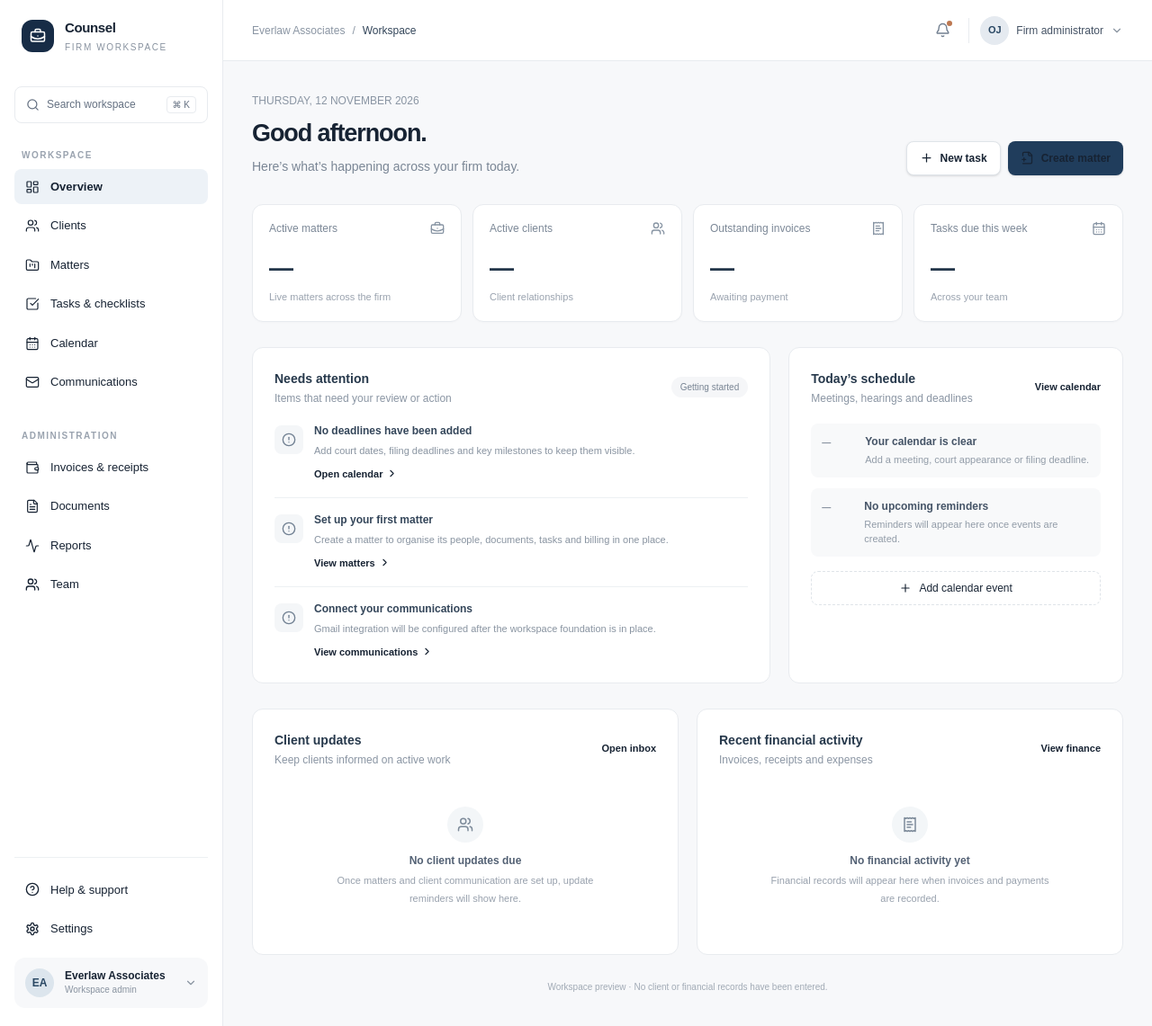
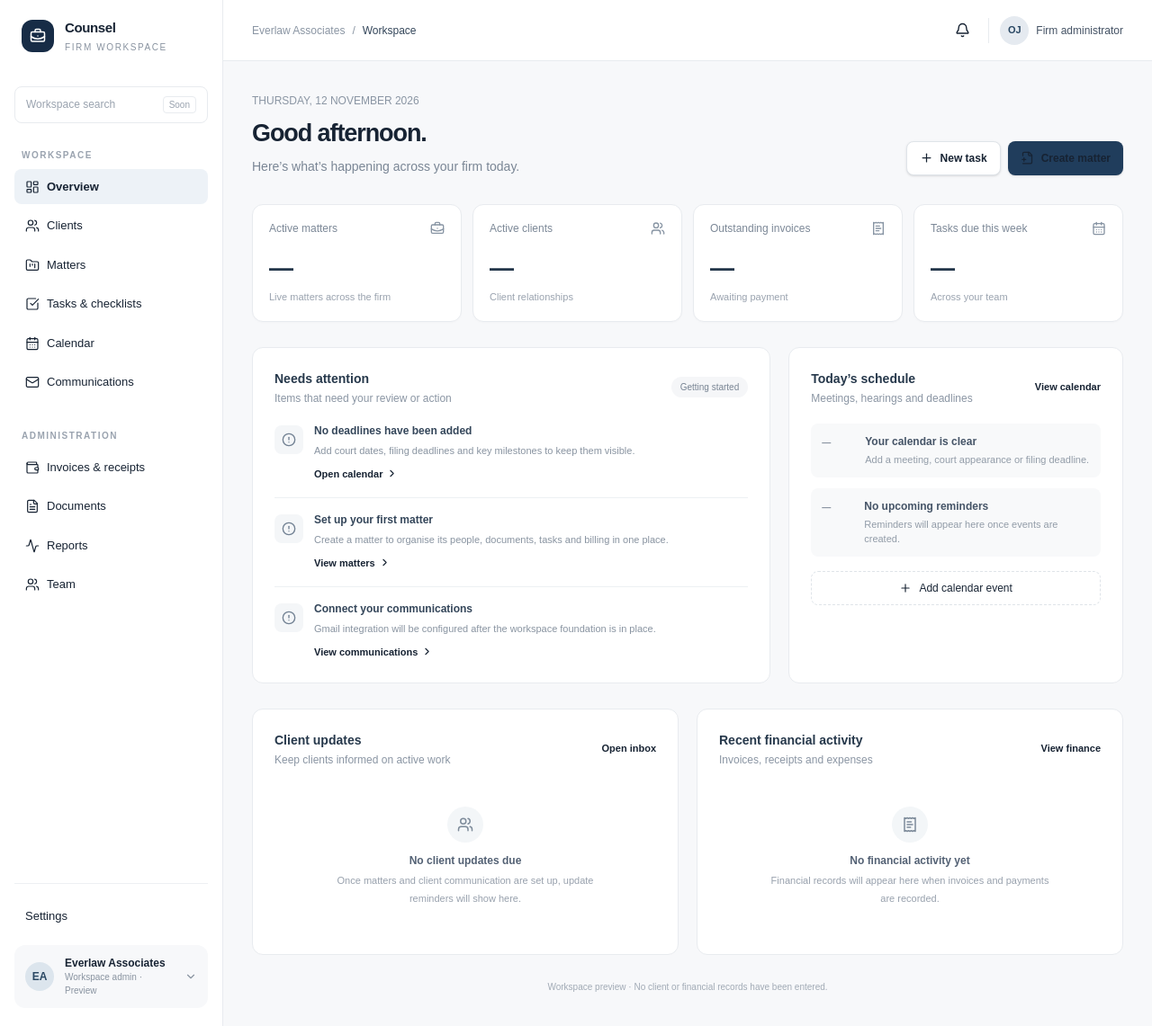
Before and after one commit to Ozishayami/LAW-FIRM-APP, a Next.js app: page / in a window 1280 px wide. Shown: the whole page at 90% size. Built offline with nearby package versions, Linux system fonts and the light colour scheme.

Commit message:
Improve workspace navigation and mobile layout

```diff
--- a/components/workspace-shell.tsx
+++ b/components/workspace-shell.tsx
@@ -3,9 +3,8 @@
 import Link from "next/link";
 import { usePathname } from "next/navigation";
 import {
-  Activity, CalendarDays, CheckSquare, ChevronDown, ChevronLeft, CircleHelp,
-  FileText, FolderKanban, LayoutDashboard, Mail, Search, Settings, Users,
-  Wallet, BriefcaseBusiness, Bell, Plus, PanelLeftClose,
+  Activity, CalendarDays, CheckSquare, ChevronDown, FileText, FolderKanban,
+  LayoutDashboard, Mail, Users, Wallet, BriefcaseBusiness, Bell,
 } from "lucide-react";
 
 const mainNav = [
@@ -20,51 +19,59 @@ const adminNav = [
   { label: "Invoices & receipts", href: "/finance", icon: Wallet },
   { label: "Documents", href: "/documents", icon: FileText },
   { label: "Reports", href: "/reports", icon: Activity },
+  { label: "Team", href: "/team", icon: Users },
 ];
+
+function NavLink({ item, active }: { item: (typeof mainNav)[number]; active: boolean }) {
+  const Icon = item.icon;
+  return (
+    <Link
+      href={item.href}
+      aria-current={active ? "page" : undefined}
+      className={`flex shrink-0 items-center gap-2 rounded-lg px-3 py-2.5 text-[13px] transition ${active ? "bg-[#edf2f7] font-semibold text-[#203d5c]" : "text-[#657182] hover:bg-[#f6f8fa] hover:text-[#172333]"}`}
+    >
+      <Icon size={16} strokeWidth={1.8} />
+      {item.label}
+    </Link>
+  );
+}
 
 export function WorkspaceShell({ children }: { children: React.ReactNode }) {
   const pathname = usePathname();
+  const isActive = (href: string) => href === "/" ? pathname === "/" : pathname.startsWith(href);
+
   return (
     <div className="min-h-screen bg-[#f7f8fa] lg:flex">
       <aside className="hidden w-[248px] shrink-0 border-r border-[#e8ebef] bg-white px-4 py-5 lg:flex lg:flex-col">
-        <div className="mb-9 flex items-center gap-3 px-2">
+        <Link href="/" className="mb-9 flex items-center gap-3 px-2">
           <div className="flex h-9 w-9 items-center justify-center rounded-xl bg-[#172c46] text-white"><BriefcaseBusiness size={18}/></div>
           <div><div className="text-[15px] font-semibold tracking-tight text-[#172333]">Counsel</div><div className="mt-0.5 text-[10px] uppercase tracking-[0.16em] text-[#8993a0]">Firm workspace</div></div>
-        </div>
-        <button className="mb-7 flex w-full items-center gap-2 rounded-lg border border-[#e8ebef] px-3 py-2.5 text-left text-xs text-[#657182]"><Search size={15}/> <span className="flex-1">Search workspace</span><span className="rounded border border-[#e8ebef] px-1.5 py-0.5 text-[10px]">⌘ K</span></button>
+        </Link>
+        <div className="mb-7 flex w-full items-center gap-2 rounded-lg border border-[#e8ebef] px-3 py-2.5 text-xs text-[#9aa3af]"><span className="flex-1">Workspace search</span><span className="rounded border border-[#e8ebef] px-1.5 py-0.5 text-[10px]">Soon</span></div>
         <div className="mb-2 px-2 text-[10px] font-semibold uppercase tracking-[0.15em] text-[#9aa3af]">Workspace</div>
-        <nav className="space-y-1">
-          {mainNav.map(({ label, href, icon: Icon }) => {
-            const active = pathname === href || (href !== "/" && pathname.startsWith(href));
-            return <Link key={href} href={href} className={`flex items-center gap-3 rounded-lg px-3 py-2.5 text-[13px] transition ${active ? "bg-[#edf2f7] font-semibold text-[#203d5c]" : "text-[#657182] hover:bg-[#f6f8fa] hover:text-[#172333]"}`}><Icon size={16} strokeWidth={1.8}/>{label}</Link>;
-          })}
-        </nav>
+        <nav className="space-y-1">{mainNav.map(item => <NavLink key={item.href} item={item} active={isActive(item.href)} />)}</nav>
         <div className="mb-2 mt-8 px-2 text-[10px] font-semibold uppercase tracking-[0.15em] text-[#9aa3af]">Administration</div>
-        <nav className="space-y-1">
-          {adminNav.map(({ label, href, icon: Icon }) => {
-            const active = pathname.startsWith(href);
-            return <Link key={href} href={href} className={`flex items-center gap-3 rounded-lg px-3 py-2.5 text-[13px] transition ${active ? "bg-[#edf2f7] font-semibold text-[#203d5c]" : "text-[#657182] hover:bg-[#f6f8fa] hover:text-[#172333]"}`}><Icon size={16} strokeWidth={1.8}/>{label}</Link>;
-          })}
-          <Link href="/team" className={`flex items-center gap-3 rounded-lg px-3 py-2.5 text-[13px] ${pathname.startsWith("/team") ? "bg-[#edf2f7] font-semibold text-[#203d5c]" : "text-[#657182] hover:bg-[#f6f8fa]"}`}><Users size={16}/>Team</Link>
-        </nav>
-        <div className="mt-auto space-y-1 border-t border-[#edf0f3] pt-4">
-          <a className="flex items-center gap-3 rounded-lg px-3 py-2.5 text-[13px] text-[#657182]" href="#"><CircleHelp size={16}/>Help & support</a>
-          <a className="flex items-center gap-3 rounded-lg px-3 py-2.5 text-[13px] text-[#657182]" href="#"><Settings size={16}/>Settings</a>
+        <nav className="space-y-1">{adminNav.map(item => <NavLink key={item.href} item={item} active={isActive(item.href)} />)}</nav>
+        <div className="mt-auto border-t border-[#edf0f3] pt-4">
+          <Link href="/settings" className={`flex items-center gap-3 rounded-lg px-3 py-2.5 text-[13px] ${isActive("/settings") ? "bg-[#edf2f7] font-semibold text-[#203d5c]" : "text-[#657182] hover:bg-[#f6f8fa]"}`}>Settings</Link>
           <div className="mt-3 flex items-center gap-3 rounded-xl bg-[#f7f8fa] p-3">
             <div className="flex h-8 w-8 items-center justify-center rounded-full bg-[#dce5ed] text-xs font-semibold text-[#294763]">EA</div>
-            <div className="min-w-0 flex-1"><div className="truncate text-xs font-semibold">Everlaw Associates</div><div className="text-[10px] text-[#8993a0]">Workspace admin</div></div><ChevronDown size={14} className="text-[#8993a0]"/>
+            <div className="min-w-0 flex-1"><div className="truncate text-xs font-semibold">Everlaw Associates</div><div className="text-[10px] text-[#8993a0]">Workspace admin · Preview</div></div><ChevronDown size={14} className="text-[#8993a0]"/>
           </div>
         </div>
       </aside>
       <div className="min-w-0 flex-1">
         <header className="flex h-[68px] items-center justify-between border-b border-[#e8ebef] bg-white px-5 sm:px-8">
-          <div className="flex items-center gap-2 text-xs text-[#8a95a3]"><span className="lg:hidden font-semibold text-[#172333]">Counsel</span><span className="hidden lg:inline">Everlaw Associates</span><span className="hidden lg:inline">/</span><span className="hidden lg:inline text-[#34465a]">Workspace</span></div>
+          <div className="flex items-center gap-2 text-xs text-[#8a95a3]"><Link href="/" className="font-semibold text-[#172333] lg:hidden">Counsel</Link><span className="hidden lg:inline">Everlaw Associates</span><span className="hidden lg:inline">/</span><span className="hidden lg:inline text-[#34465a]">Workspace</span></div>
           <div className="flex items-center gap-3">
-            <button aria-label="Notifications" className="relative rounded-lg p-2 text-[#738091] hover:bg-[#f5f7f9]"><Bell size={17}/><span className="absolute right-1.5 top-1.5 h-1.5 w-1.5 rounded-full bg-[#bd7851]"/></button>
+            <Link href="/tasks" aria-label="View tasks and reminders" className="relative rounded-lg p-2 text-[#738091] hover:bg-[#f5f7f9]"><Bell size={17}/></Link>
             <div className="hidden h-7 w-px bg-[#e8ebef] sm:block"/>
-            <div className="flex items-center gap-2"><div className="flex h-8 w-8 items-center justify-center rounded-full bg-[#e5eaf0] text-[11px] font-semibold text-[#294763]">OJ</div><span className="hidden text-xs font-medium text-[#455365] sm:inline">Firm administrator</span><ChevronDown size={14} className="text-[#8993a0]"/></div>
+            <div className="flex items-center gap-2"><div className="flex h-8 w-8 items-center justify-center rounded-full bg-[#e5eaf0] text-[11px] font-semibold text-[#294763]">OJ</div><span className="hidden text-xs font-medium text-[#455365] sm:inline">Firm administrator</span></div>
           </div>
         </header>
+        <nav aria-label="Mobile navigation" className="flex gap-1 overflow-x-auto border-b border-[#e8ebef] bg-white px-4 py-2 lg:hidden">
+          {[...mainNav, ...adminNav].map(item => <NavLink key={item.href} item={item} active={isActive(item.href)} />)}
+        </nav>
         <main className="mx-auto max-w-[1440px] px-5 py-7 sm:px-8 sm:py-9">{children}</main>
       </div>
     </div>
```
